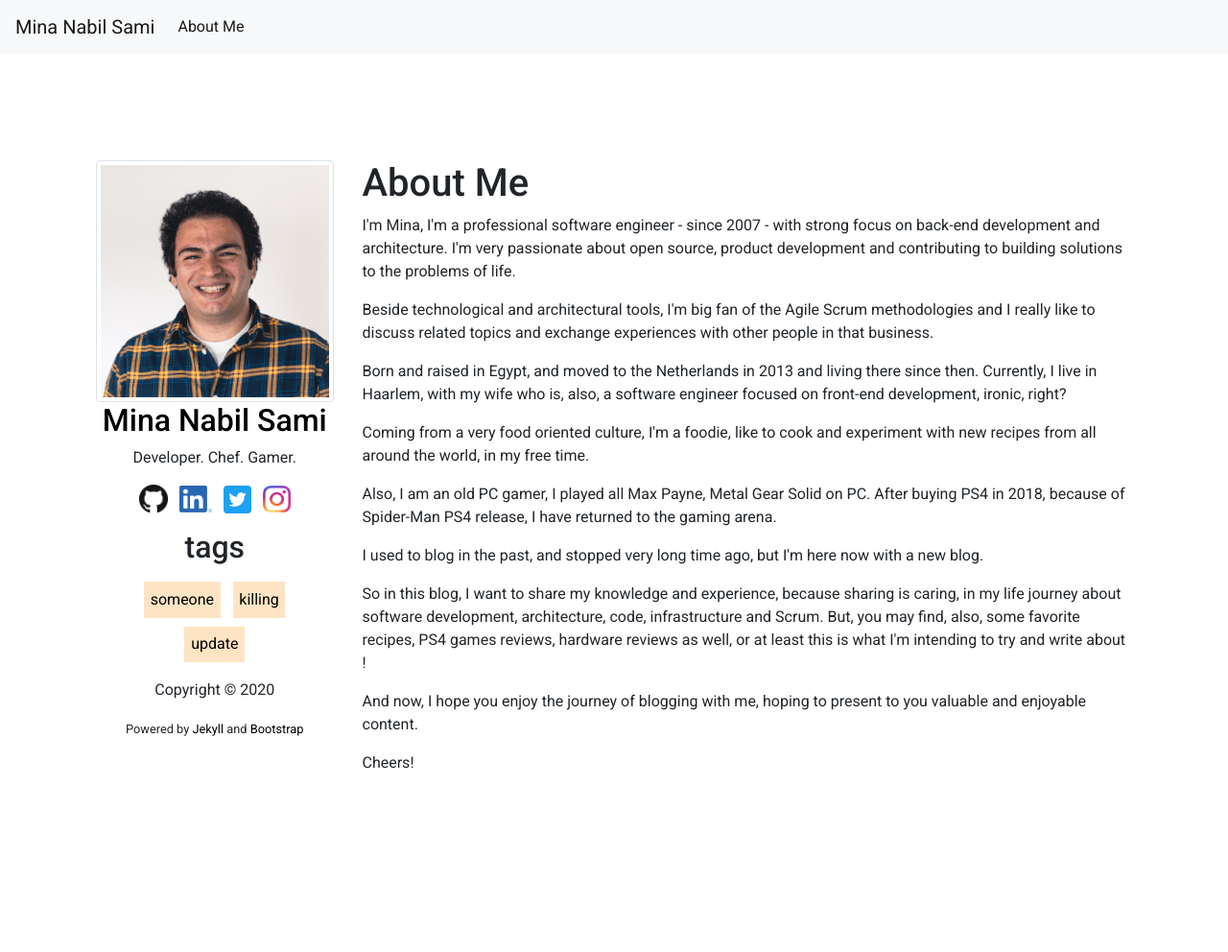
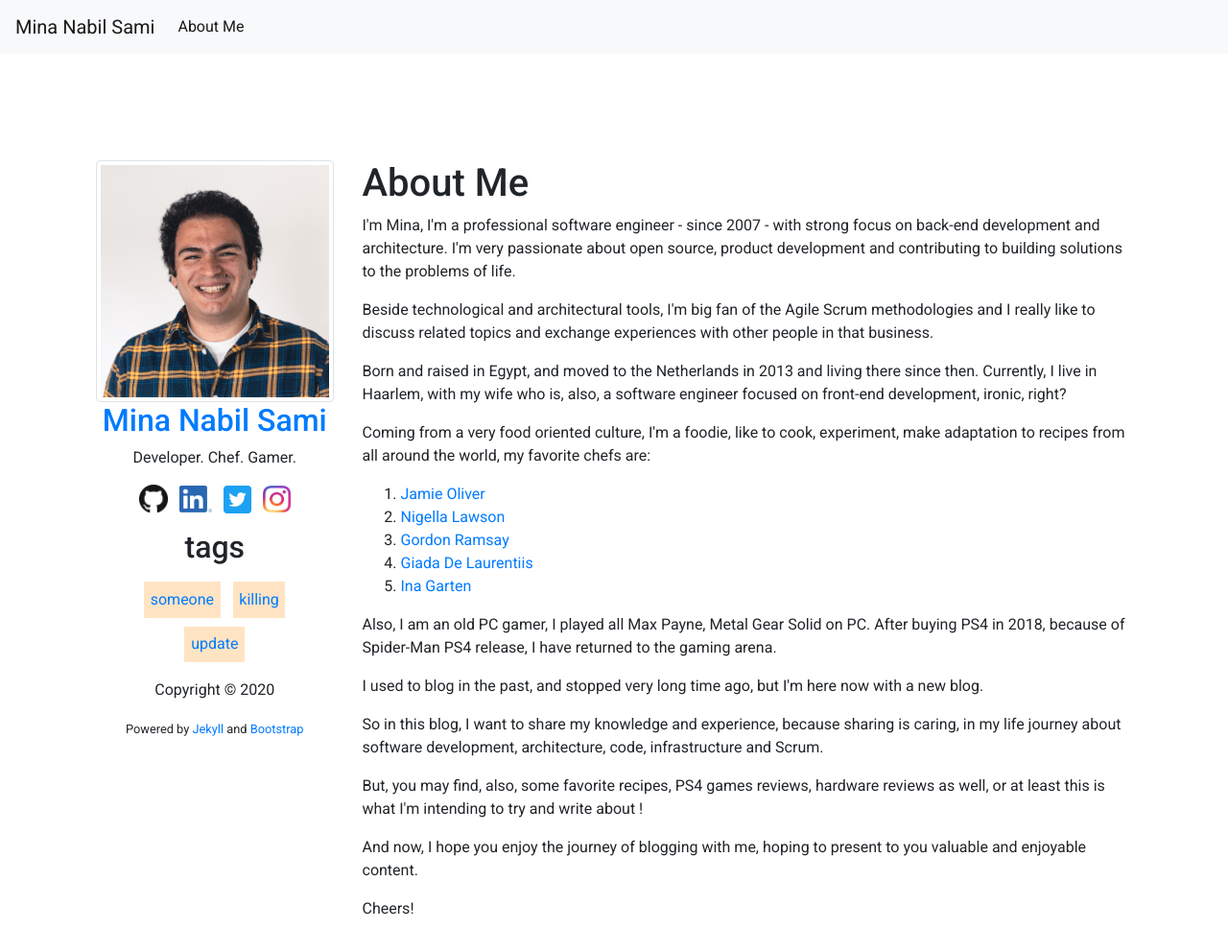
Before and after one commit to mnsami/minasami.com, a Jekyll site: the page built from _pages/about.md, in a window 1280 px wide and 1086 px high. Shown: the top 992 px of the window at 96% size. Built offline with Jekyll 4.4.1, drawn with Linux system fonts in a browser that asks for light colours; nearby versions of some CDN libraries.

Commit message:
improvements

```diff
--- a/_pages/about.md
+++ b/_pages/about.md
@@ -13,13 +13,21 @@ image: /assets/portfolio.png
     <p>
         I'm Mina, I'm a professional software engineer - since 2007 - with strong focus on back-end development and architecture. I'm very passionate about open source, product development and contributing to building solutions to the problems of life.
     </p>
-    <p>Beside technological and architectural tools, I'm big fan of the Agile Scrum methodologies and I really like to discuss related topics and exchange experiences with other people in that business.
+    <p>
+        Beside technological and architectural tools, I'm big fan of the Agile Scrum methodologies and I really like to discuss related topics and exchange experiences with other people in that business.
     </p>
     <p>
         Born and raised in Egypt, and moved to the Netherlands in 2013 and living there since then. Currently, I live in Haarlem, with my wife who is, also, a software engineer focused on front-end development, ironic, right?
     </p>
     <p>
-        Coming from a very food oriented culture, I'm a foodie, like to cook and experiment with new recipes from all around the world, in my free time.
+        Coming from a very food oriented culture, I'm a foodie, like to cook, experiment, make adaptation to recipes from all around the world, my favorite chefs are:
+        <ol>
+            <li><a href="http://jamieoliver.com/" alt="http://jamieoliver.com/">Jamie Oliver</a></li>
+            <li><a href="http://nigella.com/" alt="http://nigella.com/">Nigella Lawson</a></li>
+            <li><a href="https://www.gordonramsay.com/" alt="https://www.gordonramsay.com/">Gordon Ramsay</a></li>
+            <li><a href="https://giadzy.com/" alt="https://giadzy.com/">Giada De Laurentiis</a></li>
+            <li><a href="http://www.barefootcontessa.com/" alt="http://www.barefootcontessa.com/">Ina Garten</a></li>
+        </ol>
     </p>
     <p>
          Also, I am an old PC gamer, I played all Max Payne, Metal Gear Solid on PC. After buying PS4 in 2018, because of Spider-Man PS4 release, I have returned to the gaming arena.
@@ -27,7 +35,11 @@ image: /assets/portfolio.png
     <p>
         I used to blog in the past, and stopped very long time ago, but I'm here now with a new blog.
     </p>
-    <p>So in this blog, I want to share my knowledge and experience, because sharing is caring, in my life journey about software development, architecture, code, infrastructure and Scrum. But, you may find, also, some favorite recipes, PS4 games reviews, hardware reviews as well, or at least this is what I'm intending to try and write about !
+    <p>
+        So in this blog, I want to share my knowledge and experience, because sharing is caring, in my life journey about software development, architecture, code, infrastructure and Scrum.
+    </p>
+    <p>
+        But, you may find, also, some favorite recipes, PS4 games reviews, hardware reviews as well, or at least this is what I'm intending to try and write about !
     </p>
     <p>
         And now, I hope you enjoy the journey of blogging with me, hoping to present to you valuable and enjoyable content.
--- a/assets/css/styles.css
+++ b/assets/css/styles.css
@@ -11,7 +11,7 @@ img {
 }
 
 a {
-    color: #000;
+    /* color: #000; */
 }
 
 a:hover {
```
